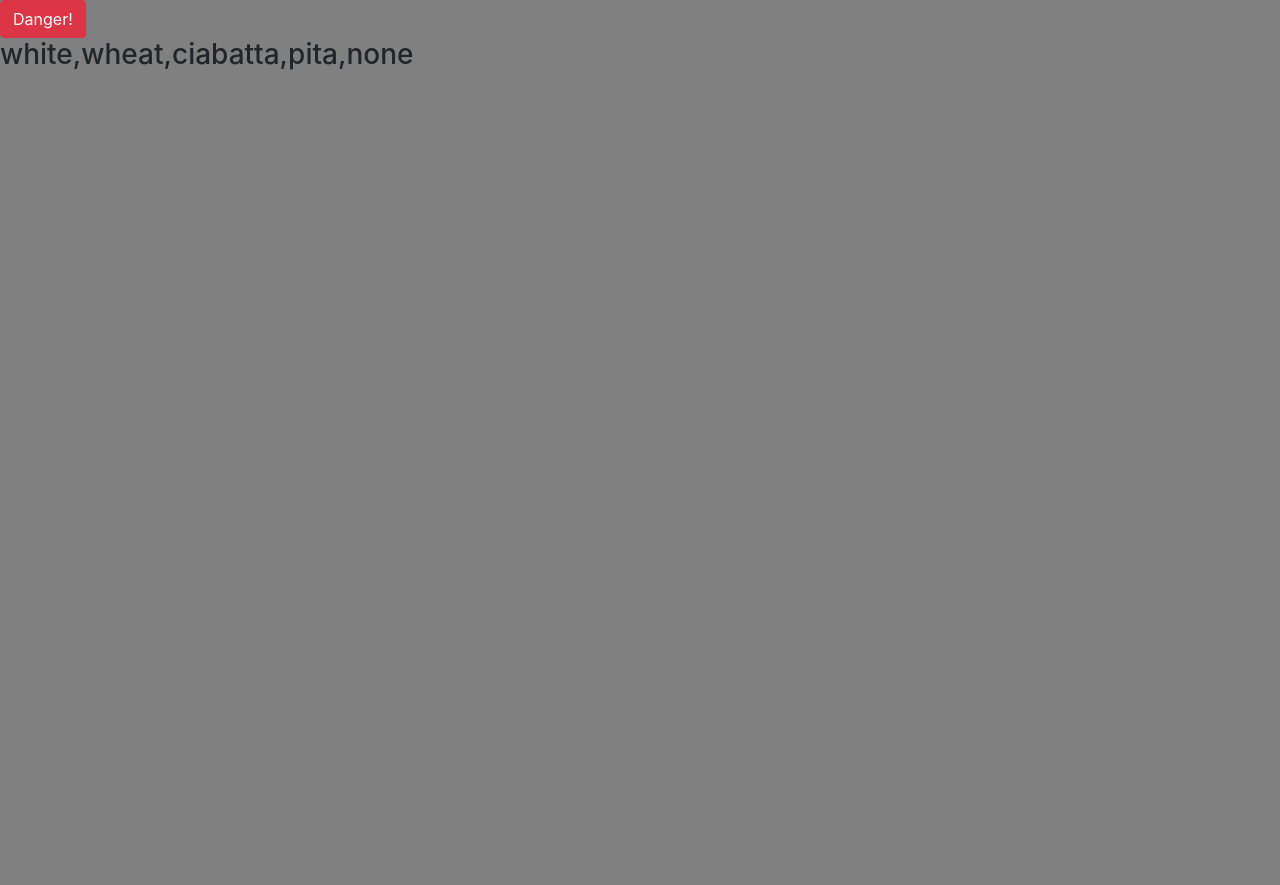
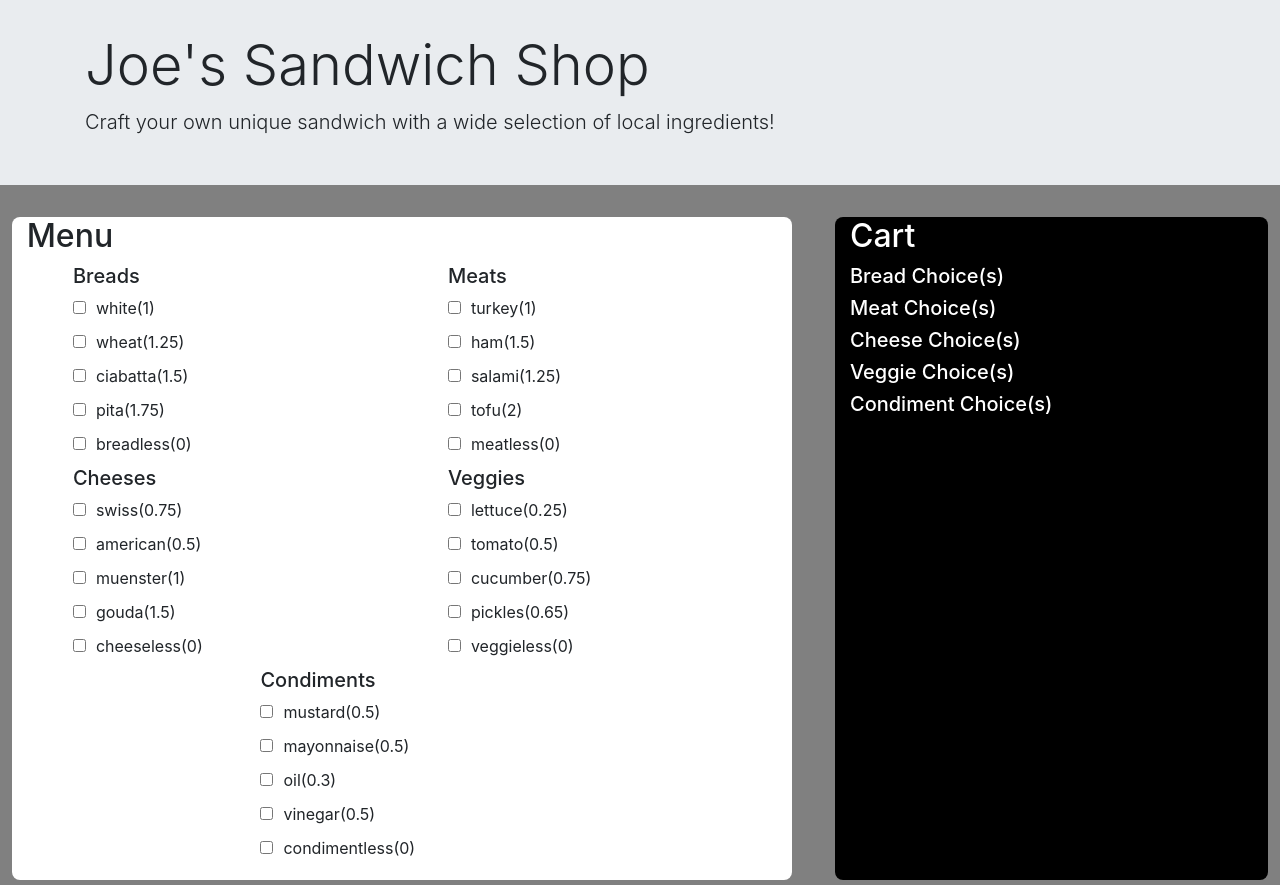
Before and after one commit to emilykdewitt/sandwich-maker, a plain HTML site: page index.html in a window 1280 px wide. Before the commit the page ends 800 px from the top, so only its background shows below. Drawn offline with nearby package versions, Linux system fonts and the light colour scheme.

Commit message:
Added ingredient list to page with checkboxes

```diff
--- a/index.html
+++ b/index.html
@@ -11,9 +11,35 @@
     <title>Hello, world!</title>
   </head>
   <body>
-    <button type="button" class="btn btn-danger">Danger!</button>
-    <div id='ingredientMenu'></div>
-
+      <div class="jumbotron jumbotron-fluid">
+          <div class="container">
+            <h1 class="display-4">Joe's Sandwich Shop</h1>
+            <p class="lead">Craft your own unique sandwich with a wide selection of local ingredients!</p>
+          </div>
+        </div>
+    <div id="content-container">
+      <div class="row">
+        <div class="col-8" id="menu-container">
+          <h2>Menu</h2>
+          <div id="ingredientMenu"></div>
+        </div>
+        <div class="col-4" id="cart-container">
+          <h2>Cart</h2>
+          <div id="cart">
+            <h5>Bread Choice(s)</h5>
+            <div id="breadChoices"></div>
+            <h5>Meat Choice(s)</h5>
+            <div id="meatChoices"></div>
+            <h5>Cheese Choice(s)</h5>
+            <div id="cheeseChoices"></div>
+            <h5>Veggie Choice(s)</h5>
+            <div id="veggieChoices"></div>
+            <h5>Condiment Choice(s)</h5>
+            <div id="condimentChoices"></div>
+          </div>
+        </div>
+      </div>
+    </div>
     <!-- Optional JavaScript -->
     <!-- jQuery first, then Popper.js, then Bootstrap JS -->
     <script src="https://code.jquery.com/jquery-3.3.1.slim.min.js" integrity="sha384-q8i/X+965DzO0rT7abK41JStQIAqVgRVzpbzo5smXKp4YfRvH+8abtTE1Pi6jizo" crossorigin="anonymous"></script>
--- a/javascripts/components/breads.js
+++ b/javascripts/components/breads.js
@@ -3,7 +3,7 @@ const breads = {
     wheat: 1.25,
     ciabatta: 1.50,
     pita: 1.75,
-    none: 0
+    breadless: 0
 };
 
 const getBreads = () => {
--- /dev/null
+++ b/javascripts/components/cart.js
@@ -0,0 +1,9 @@
+import util from '../helpers/util.js';
+
+const cart = [];
+
+const getCart = () => {
+    return cart;
+};
+
+export default { getCart };
--- a/javascripts/components/cheeses.js
+++ b/javascripts/components/cheeses.js
@@ -3,7 +3,7 @@ const cheeses = {
     american: 0.50,
     muenster: 1.00,
     gouda: 1.50,
-    none: 0
+    cheeseless: 0
 };
 
 const getCheeses = () => {
--- a/javascripts/components/condiments.js
+++ b/javascripts/components/condiments.js
@@ -3,7 +3,7 @@ const condiments = {
     mayonnaise: 0.50,
     oil: 0.30,
     vinegar: 0.50,
-    none: 0
+    condimentless: 0
 };
 
 const getCondiments = () => {
--- a/javascripts/components/ingredientMenu.js
+++ b/javascripts/components/ingredientMenu.js
@@ -1,49 +1,56 @@
-//call separate ingredients to print to the DOM to create the menu
-//add a button to each ingredient to allow user to add to their sandwich
+import util from '../helpers/util.js'
+import cart from './cart.js'
 
-
-import util from '../helpers/util.js'
 import breads from '../components/breads.js'
 import meats from '../components/meats.js'
 import cheeses from '../components/cheeses.js'
 import veggies from '../components/veggies.js'
 import condiments from '../components/condiments.js'
 
-const allIngredients = [breads, meats, cheeses, veggies, condiments]
+const Breads = breads.getBreads();
+const Meats = meats.getMeats();
+const Cheeses = cheeses.getCheeses();
+const Veggies = veggies.getVeggies();
+const Condiments = condiments.getCondiments();
+
+const allIngredients = [Breads, Meats, Cheeses, Veggies, Condiments];
+const ingredientTypes = ['Breads', 'Meats', 'Cheeses', 'Veggies', 'Condiments'];
+
+let catIndex = 0;
 
 const makeMenu = () => {
-    let breadInfo = breads.getBreads();
-    let meatInfo = meats.getMeats();
-    let cheeseInfo = cheeses.getCheeses();
-    let veggieInfo = veggies.getVeggies();
-    let condimentInfo = condiments.getCondiments();
-    let actualBreadInfo = Object.keys(breadInfo);
-    let domString = `<h3>${actualBreadInfo}</h3>`;
+    let domString = ``;
+    allIngredients.forEach((ingType) => {
+        domString += `<div id="ingColumns" class="col-5">`
+        domString += `<h5>${ingredientTypes[catIndex]}</h5>`;
+        let data = Object.entries(ingType);
+        data.forEach((option) => {
+            domString += `<div class="ingredientInfo">`
+            domString +=    `<input type="checkbox" id="${option[0]}" class="btn btn-primary selectBtn"></checkbox>`;
+            domString +=    `<p>${option[0]}</p>`;
+            domString +=     `<p>(${option[1]})</p>`;
+            domString += `</div>`;
+        });
+        domString += `</div>`;
+        catIndex += 1;
+    });
     util.printToDom('ingredientMenu', domString);
 };
 
-export default { makeMenu};
+const buttonClick = (e) => {
+    const buttonId = e.target.id;
+    console.log(buttonId)
+    const selectedIngredients = [];
+    allIngredients.forEach((ingType) => {
+        let data = Object.keys(ingType);
+        data.forEach((option) => {
+            if (option[0] === buttonId) {
+                selectedIngredients.push(option)
+            }
+            else return;
+        });
+    })
+    console.log(selectedIngredients);
+};
 
-// import cart from './cart.js';
-
-// import book from '../helpers/book.js';
-// import util from '../helpers/util.js';
-
-// const addToCartEvent = (e) => {
-//     e.preventDefault();
-//     const bookInfo = book.getBook();
-//     cart.setCart(bookInfo);
-//     cart.cartToDom();
-// }
-
-// const makeStore = () => {
-//     const bookInfo = book.getBook();
-//     let domString = '<h2>Our Only Book</h2>';
-//     domString += `<h3>${bookInfo.price}</h3>`;
-//     domString += `<img src="${bookInfo.image}" alt="book cover" class="book-cover">`;
-//     domString += `<button id="cartBtn" class="btn btn-danger">Add to Cart</button>`;
-//     util.printToDom('store-container', domString);
-//     document.getElementById('cartBtn').addEventListener('click', addToCartEvent);
-// };
-
-// export default { makeStore };
+export default { makeMenu, buttonClick };
--- a/javascripts/components/meats.js
+++ b/javascripts/components/meats.js
@@ -3,7 +3,7 @@ const meats = {
     ham: 1.50,
     salami: 1.25,
     tofu: 2.00,
-    none: 0
+    meatless: 0
 };
 
 const getMeats = () => {
--- a/javascripts/components/veggies.js
+++ b/javascripts/components/veggies.js
@@ -3,7 +3,7 @@ const veggies = {
     tomato: 0.50,
     cucumber: 0.75,
     pickles: 0.65,
-    none: 0
+    veggieless: 0
 };
 
 const getVeggies = () => {
--- a/styles/main.css
+++ b/styles/main.css
@@ -1,3 +1,58 @@
+* {
+    margin: 0 auto;
+    padding: 0;
+}
+
 body {
     background-color: grey;
 }
+
+.jumbotron {
+    padding: 2rem;
+}
+
+.col-8 {
+    flex: 0 0 60%;
+}
+
+#content-container {
+    margin: 5px;
+}
+
+#menu-container {
+    background-color: white;
+    border-radius: 8px;
+}
+
+#ingredientMenu {
+    display: flex;
+    flex-wrap: wrap;
+    padding-bottom: 10px;
+}
+.ingredientInfo {
+    display: flex;
+    flex-direction: row;
+    align-items: center;
+    margin-bottom: 10px;
+}
+
+.ingredientInfo > p {
+    margin: 0;
+}
+
+.ingredientInfo > input {
+    margin: 0 10px 0 0;
+}
+
+.selectBtn {
+    margin-bottom: 5px;
+    margin-top: 0px;
+    font-size: .75em;
+    padding: 4px;
+}
+
+#cart-container {
+    color: white;
+    background-color: black;
+    border-radius: 8px;
+}
```
Also changed, not shown: javascripts/components/addToSandwich.js (deleted, +0 -40 lines), javascripts/helpers/buttonEvents.js (+31 -0 lines).
